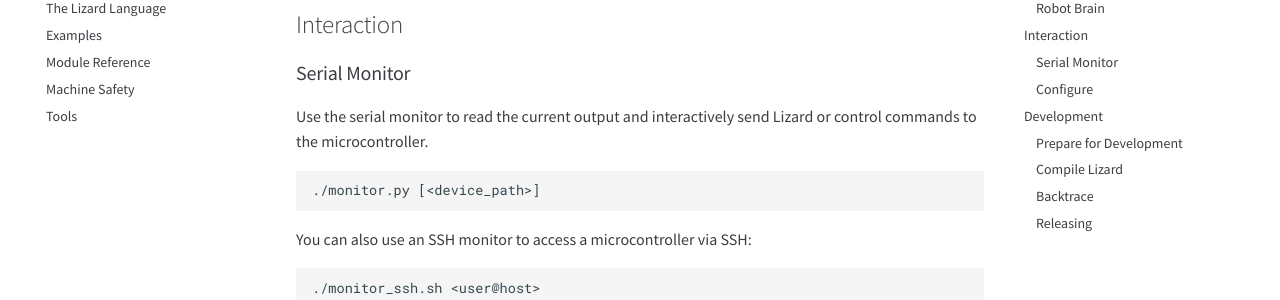
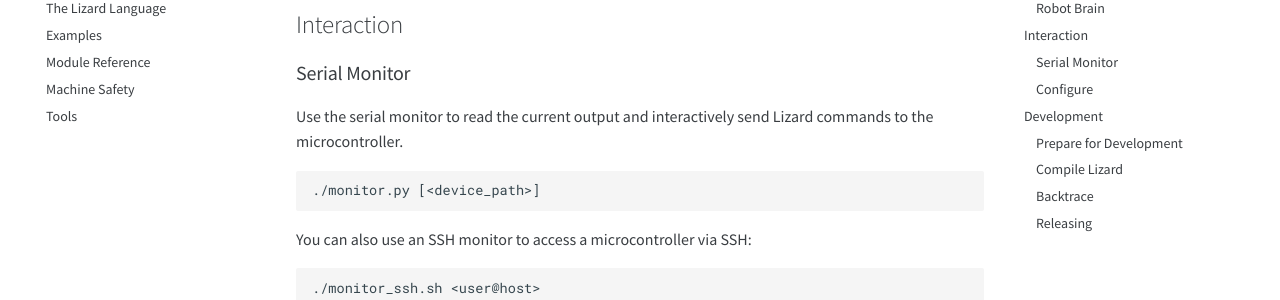
Before and after one commit to zauberzeug/lizard, an MkDocs documentation site: the page built from docs/tools.md, in a window 1280 px wide and 900 px high, scrolled down 434 px. Shown: the part 154-454 px from the top of the window. Built offline with MkDocs 1.6.1 and Material for MkDocs 9.7.7, drawn with Linux system fonts in a browser that asks for light colours; comment, search, counter and statistics services are not loaded.

Commit message:
small doc fixes

````diff
--- a/docs/tools.md
+++ b/docs/tools.md
@@ -21,7 +21,7 @@ The `flash.py` script can also upload firmware on a [Robot Brain](https://www.za
 
 ### Serial Monitor
 
-Use the serial monitor to read the current output and interactively send Lizard or [control commands](control_commands.md) to the microcontroller.
+Use the serial monitor to read the current output and interactively send [Lizard commands](language.md) to the microcontroller.
 
 ```bash
 ./monitor.py [<device_path>]
````
Also changed, not shown: docs/getting_started.md (+1 -1 lines).
